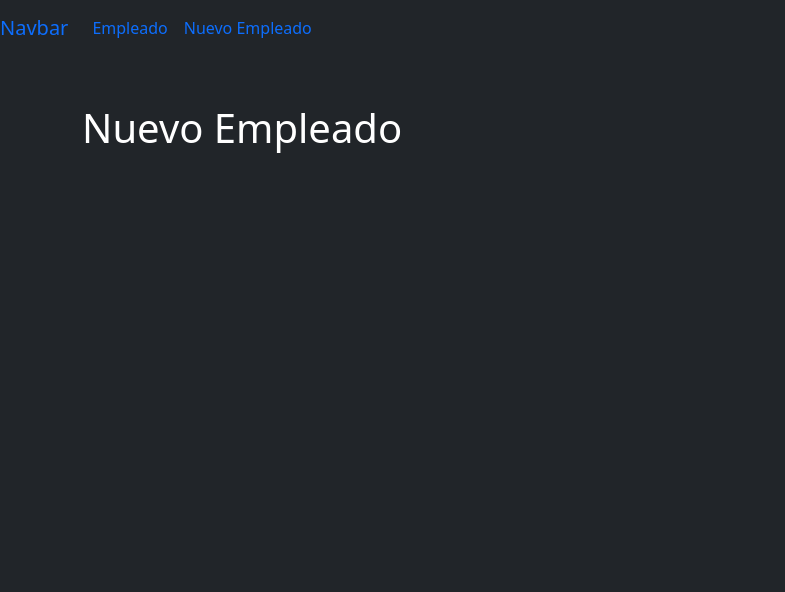
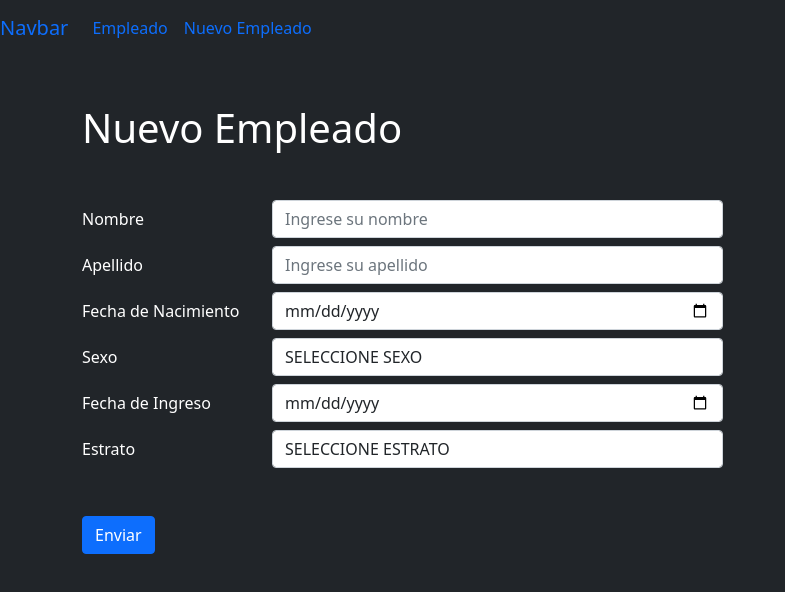
Before and after one commit to josealbertomartinezvi/employee-app, a React (Create React App) app in the folder client/: page /empleado/nuevo in a window 1280 px wide. Shown: the top 592 px of the page, without its empty margins (0-785 px from the left). Built offline with nearby package versions, Linux system fonts and the light colour scheme.

Commit message:
construyendo diseño inicial de los componentes

```diff
--- a/client/src/views/empleados/index.tsx
+++ b/client/src/views/empleados/index.tsx
@@ -1,7 +1,45 @@
 
 const Empleados = () => {
+
   return (
-    <h1>Empleados</h1>
+    <>
+      <h1>Empleados</h1>
+      <table className="table table-dark mt-5">
+        <thead>
+          <tr>
+            <th scope="col">#</th>
+            <th scope="col">Nombre</th>
+            <th scope="col">Apellido</th>
+            <th scope="col">Fecha de Nacimiento</th>
+            <th scope="col">Edad</th>
+            <th scope="col">Sexo</th>
+            <th scope="col">Fecha de Ingreso</th>
+            <th scope="col">Estrato</th>
+            <th scope="col">Cantidad Letras</th>
+            <th scope="col">Opciones</th>
+          </tr>
+        </thead>
+        <tbody>
+          {[].map( (empleado, index) => (
+            <tr key={index}>
+              <th scope="row">{ index }</th>
+              <td>{'empleado.nombre'}</td>
+              <td>{'empleado.apellido'}</td>
+              <td>{'empleado.fechaNacimiento'}</td>
+              <td></td>
+              <td>{'empleado.sexo'}</td>
+              <td>{'empleado.fechaIngreso'}</td>
+              <td>{'empleado.estrato'}</td>
+              <td></td>
+              <td></td>
+            </tr>
+          ))}
+          { [].length == 0 && <tr><th className="text-center" colSpan={10}>No existen empleados registrados</th></tr> }
+        </tbody>
+      </table>
+    </>
+
+
   )
 }
 
--- a/client/src/views/nuevoEmpleado/index.tsx
+++ b/client/src/views/nuevoEmpleado/index.tsx
@@ -1,7 +1,61 @@
 
 const NuevoEmpleado = () => {
   return (
-    <h1>Nuevo Empleado</h1>
+    <>
+      <h1>Nuevo Empleado</h1>
+      <form className="mt-5">
+        <div className="form-group row">
+          <label className="col-sm-2 col-form-label">Nombre</label>
+          <div className="col-sm-5">
+            <input type="text" className="form-control" name="nombre" id="nombre" placeholder="Ingrese su nombre" value="" />
+          </div>
+        </div>
+        <div className="form-group row mt-2">
+          <label className="col-sm-2 col-form-label">Apellido</label>
+          <div className="col-sm-5">
+            <input type="text" className="form-control" name="apellido" id="apellido" placeholder="Ingrese su apellido" />
+          </div>
+        </div>
+        <div className="form-group row mt-2">
+          <label className="col-sm-2 col-form-label">Fecha de Nacimiento</label>
+          <div className="col-sm-5">
+            <input type="date" className="form-control" name="fechaNacimiento" id="fechaNacimiento" placeholder="Ingrese su fecha de nacimiento" />
+          </div>
+        </div>
+        <div className="form-group row mt-2">
+          <label className="col-sm-2 col-form-label">Sexo</label>
+          <div className="col-sm-5">
+            <select className="form-control" name="sexo" id="sexo">
+              <option selected value="">SELECCIONE SEXO</option>
+              <option value="MASCULINO">MASCULINO</option>
+              <option value="FEMENINO">FEMENINO</option>
+            </select>
+          </div>
+        </div>
+        <div className="form-group row mt-2">
+          <label className="col-sm-2 col-form-label">Fecha de Ingreso</label>
+          <div className="col-sm-5">
+            <input type="date" className="form-control" name="fechaIngreso" id="fechaIngreso" placeholder="Ingrese su fecha de ingreso" />
+          </div>
+        </div>
+        <div className="form-group row mt-2">
+          <label className="col-sm-2 col-form-label">Estrato</label>
+          <div className="col-sm-5">
+            <select className="form-control" name="estrato" id="estrato">
+              <option selected value="">SELECCIONE ESTRATO</option>
+              <option value="1">1</option>
+              <option value="2">2</option>
+              <option value="3">3</option>
+              <option value="4">4</option>
+              <option value="5">5</option>
+              <option value="6">6</option>
+            </select>
+          </div>
+        </div>
+        <button type="submit" className="btn btn-primary mt-5">Enviar</button>
+      </form>
+    </>
+
   )
 }
 
```
